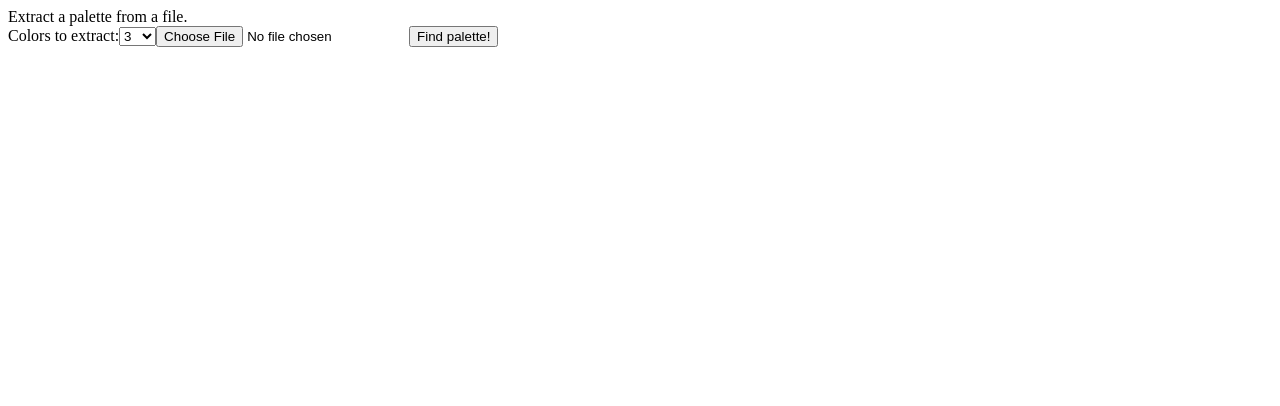
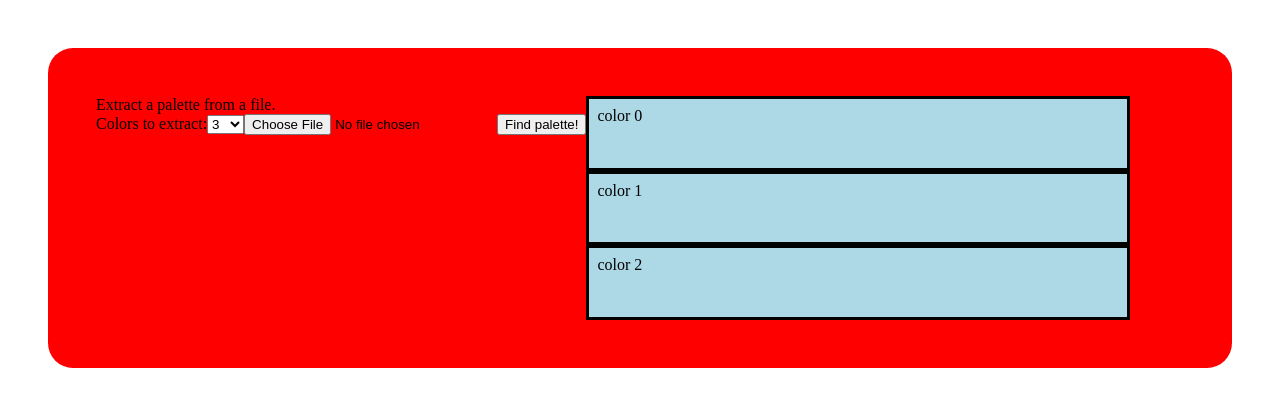
Before and after one commit to Ricefrog/goPalettes, a React (Create React App) app in the folder frontend/: page / in a window 1280 px wide. Shown: the top 406 px of the page. Built offline with nearby package versions, Linux system fonts and the light colour scheme.

Commit message:
Working on frontend stuff.

```diff
--- /dev/null
+++ b/frontend/src/App.css
@@ -0,0 +1,33 @@
+body {
+	min-height: 100vh;
+	margin: 0;
+	padding: 0;
+}
+
+.root {
+	height: 100%;
+}
+
+.extraction-block {
+	background-color: red;
+	margin: 3em;
+	padding: 3em;
+	display: flex;
+	border-radius: 25px;
+	height: 14em;
+}
+
+.display-palette {
+	background-color: grey;
+	width: 50%;
+	display: flex;
+	flex-direction: column;
+	justify-content: center;
+}
+
+.color-block {
+	flex: 1;
+	background-color: lightblue;
+	border: solid black .2em;
+	padding: .5em;
+}
--- a/frontend/src/App.js
+++ b/frontend/src/App.js
@@ -1,10 +1,10 @@
 import React from 'react';
-import PaletteExtractForm from './components/PaletteExtractForm.js';
+import ExtractionBlock from './components/ExtractionBlock.js';
 
 const App = () => {
 	return (
 		<div>
-			<PaletteExtractForm />
+			<ExtractionBlock />
 		</div>
 	)
 }
--- a/frontend/src/components/PaletteExtractForm.js
+++ b/frontend/src/components/ExtractionBlock.js
@@ -2,14 +2,9 @@ import React, { useState } from 'react';
 
 const API_URL = 'http://localhost:8080/api';
 
-const PaletteExtractForm = () => {
+const ExtractionBlock = () => {
 	const [numCols, setNumCols] = useState(3)
 	const [selectedFile, setSelectedFile] = useState(undefined)
-
-	const options = []
-	for (let i = 3; i < 11; i++) {
-		options.push(<option value={i} key={i}>{i}</option>)
-	}
 
 	const submitForm = () => {
 		console.log('Uploading extract form.');
@@ -37,26 +32,64 @@ const PaletteExtractForm = () => {
 	}
 
 	return (
-		<form onSubmit={submitForm}>
+		<div className="extraction-block">
+			<PaletteExtractForm
+				onSubmit={submitForm}
+				numCols={numCols}
+				setNumCols={setNumCols}
+				selectedFile={selectedFile}
+				setSelectedFile={setSelectedFile}
+			/>
+			<DisplayPalette
+				numCols={numCols}
+			/>
+		</div>
+	);
+}
+
+const PaletteExtractForm = (props) => {
+
+	const options = [];
+	for (let i = 3; i < 11; i++) {
+		options.push(<option value={i} key={i}>{i}</option>);
+	}
+
+	return (
+		<form onSubmit={props.onSubmit}>
 			<div>Extract a palette from a file.</div>
 			<label htmlFor="extractNum">Colors to extract:</label>
 			<select
 				id="extractNum"
-				value={numCols}
-				onChange={(e) => setNumCols(e.target.value)}
+				value={props.numCols}
+				onChange={(e) => props.setNumCols(e.target.value)}
 			>
 				{options}
 			</select>
 			<input
 				type="file"
 				name="image"
-				onChange={(e) => setSelectedFile(e.target.files[0])}
+				onChange={(e) => props.setSelectedFile(e.target.files[0])}
 			/>
 			<button>
 				Find palette!
 			</button>
 		</form>
-	)
+	);
 }
 
-export default PaletteExtractForm;
+const DisplayPalette = ({ numCols }) => {
+	const blocks = [];
+	for (let i = 0; i < numCols; i++) {
+		blocks.push(<div className="color-block" key={i}>color {i}</div>);
+	}
+
+	return (
+		<div className="display-palette">
+			{
+				blocks
+			}
+		</div>
+	);
+}
+
+export default ExtractionBlock;
--- a/frontend/src/index.js
+++ b/frontend/src/index.js
@@ -1,6 +1,7 @@
 import React from 'react';
 import ReactDOM from 'react-dom';
 import App from './App.js';
+import './App.css';
 
 ReactDOM.render(
 	<App />,
```
